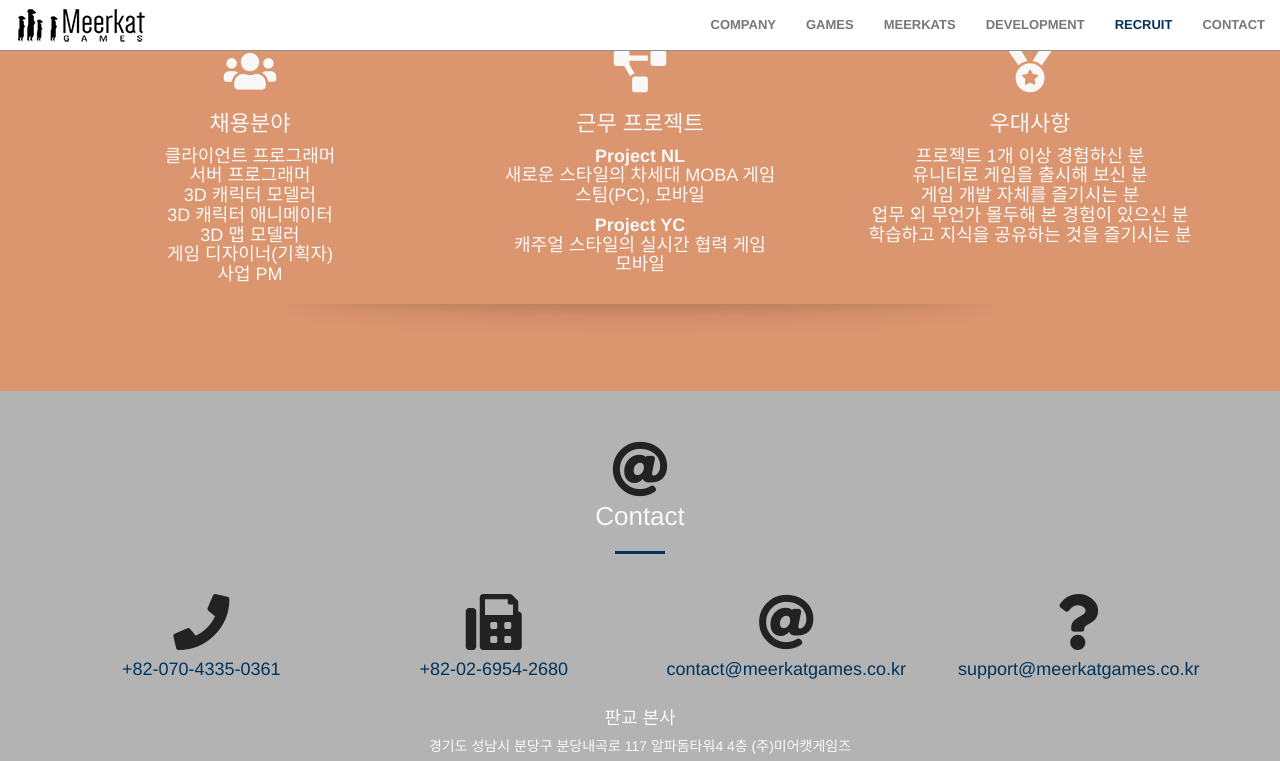
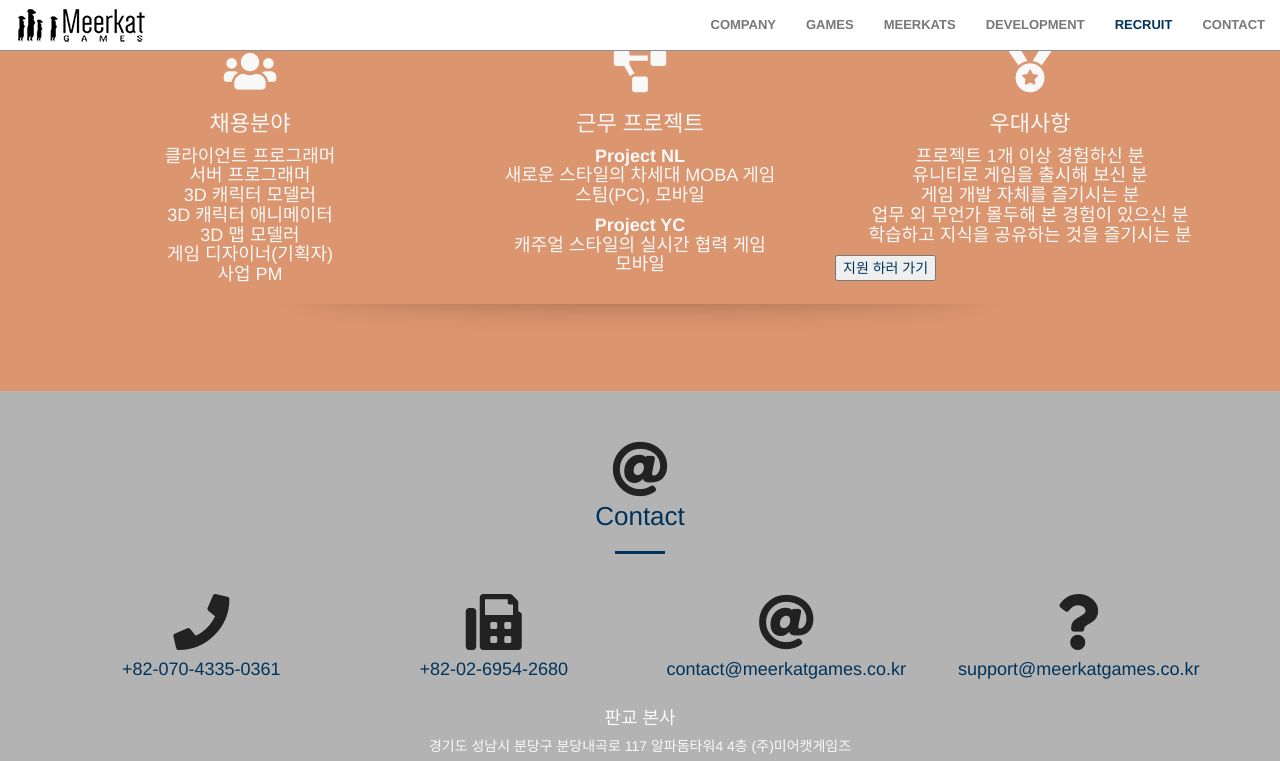
Before and after one commit to meerkatgames-dev/meerkatgames-dev_01.github.io, a Jekyll site: the page built from index.html, in a window 1280 px wide and 900 px high, scrolled down 6126 px, cut to the strip 0-761 px from the top of the window. Built offline with Jekyll 4.4.1, drawn with Linux system fonts in a browser that asks for light colours; nearby versions of some CDN libraries; some web fonts are replaced.

Commit message:
Update recruit.html

```diff
--- a/_includes/recruit.html
+++ b/_includes/recruit.html
@@ -77,6 +77,11 @@
                     </h4>
                 </div>
            </div>
+           <div class="button">
+              <button>
+                  <a herf="http://www.gamejob.co.kr/Recruit/joblist?menucode=searchtot&searchtype=all&searchstring=%EB%AF%B8%EC%96%B4%EC%BA%A3%EA%B2%8C%EC%9E%84%EC%A6%88">지원 하러 가기</ㅁ>
+               </button>
+           </div>
         </div>
 
        <div style="width:100%; text-align:center;">
```
